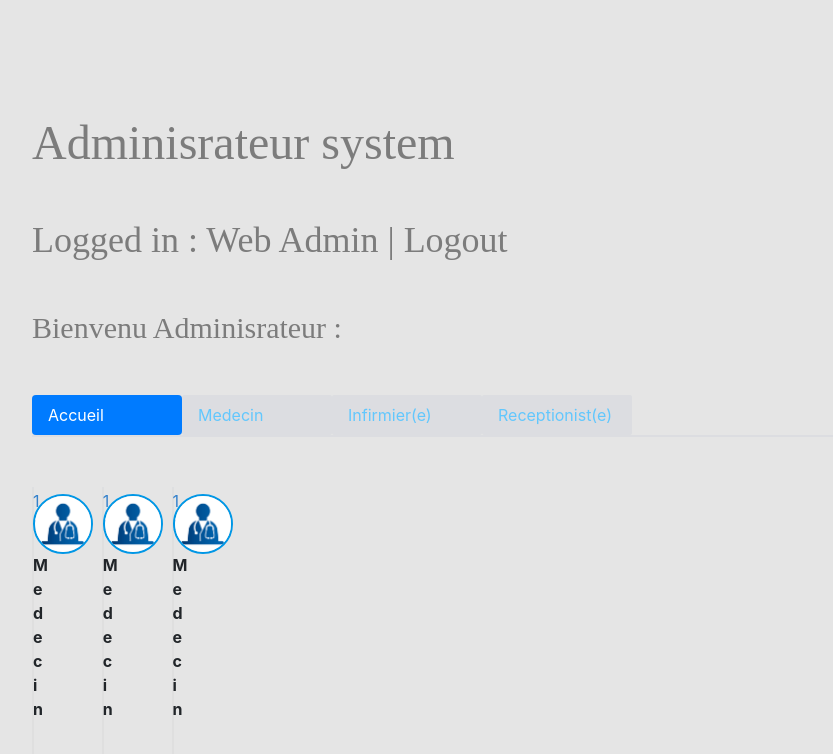
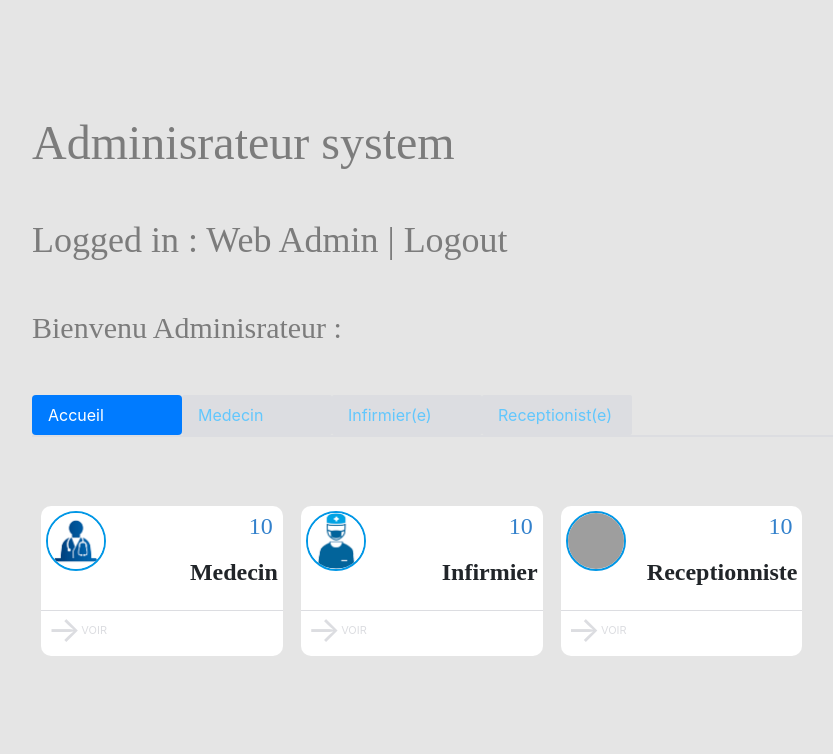
Before and after one commit to oherba/admin-dashbord-using-react-js, a React (Create React App) app: page / in a window 1280 px wide. Shown: the top 754 px of the page, without its empty margins (88-921 px from the left). Built offline with nearby package versions, Linux system fonts and the light colour scheme; grey boxes are pictures that could not be loaded.

Commit message:
loggedin frontend

```diff
--- a/src/components/login/Loggedin.css
+++ b/src/components/login/Loggedin.css
@@ -12,12 +12,8 @@
 }
 
 .logout{
-    /* position: absolute; */
     width: 495px;
     height: 41px;
-    /* left: 143px;
-    top: 221px; */
-
     font-family: Rokkitt;
     font-style: normal;
     font-weight: normal;
@@ -27,12 +23,8 @@
 }
 
 .bienvenu{
-    /* position: absolute; */
     width: 328px;
     height: 34px;
-    /* left: 146px;
-    top: 325px; */
-
     font-family: Rokkitt;
     font-style: normal;
     font-weight: normal;
@@ -72,13 +64,9 @@ a{
     color: #62C7FD;
 }
 
-
 .medcin{
     width: 60px;
     height: 60px;
-    /* left:0x;
-    top: 0px; */
-
     border-radius: 50%;
     border: 2px solid#0097E6;
     box-sizing: 10px;
@@ -89,31 +77,101 @@ a{
     margin-right: 10px;
 }
 
-.child-1 {
-    position: absolute;
-    top: 5px;
-    left: 10%;
-  }
-
-  .card {
-    margin-top: 50px;
-    border-bottom: 2px solid #DCDDE1 ;
-    border-top: 2px solid #DCDDE1 ;
-  }
-
   body{
     background: #E5E5E5;
   }
 
-  .docNmbr{
-      color: #3381CC;
+  .d-board{
+    display: flex;
+    flex-direction: row;
+    flex-wrap: nowrap;
+    width: 70%;
+    margin-top: 60px;
   }
 
-  .d-board{
-    width:100%;
-    display:  flex;
-    /* flex-direction: row; */
-     /* flex-wrap: nowrap; */
-    /* margin-left: 120px;
-    margin-top: 90px; */
+  .b_row {
+      width: 27%;
+      margin: 1%;
   }
+
+  .b_card {
+      background-color: #fff;
+      height: 150px;
+      max-width: 300px;
+      border-radius: 10px;
+  }
+
+  .top_card {
+    height: 70%;
+    position: relative;
+    border-bottom: 1px solid #DCDDE1;
+  }
+
+  .bottom_card {
+      height: 29%;
+      display: flex;
+      justify-content: left;
+      align-items: center;
+  }
+
+  .bottom_card button {
+      display: flex;
+      color: #DCDDE1;
+      background-color: transparent;
+      border: none;
+      align-items: center;
+  }
+
+  .bottom_card button p {
+    margin-top: 11px;
+    font-size: 11px;
+  }
+
+  .bottom_card button span {
+      font-size: 36px;
+      margin-bottom: 8px;
+  }
+
+  .med_img {
+      position: absolute;
+      left: 5px;
+      top: 5px;
+  }
+
+  .med_info {
+    position: absolute;
+    right: 5px;
+    top: 5px;
+    font-family: Quando;
+    font-style: normal;
+    font-weight: normal;
+    font-size: 24px;
+    line-height: 30px;
+  }
+
+  .med_nb {
+    float: right;
+    margin-right: 5px;
+    color: #3381CC;
+  }
+
+
+
+  .doct{
+    float:left;
+    width:180px;
+    height:160px;
+}
+.infr{
+    float:left;
+    width:180px;
+    height:160px;
+    margin-left:20px;
+}
+
+.recp{
+    /* float:right;  */
+    width:180px;
+    height:160px;
+
+}
--- a/src/components/login/Loggedin.jsx
+++ b/src/components/login/Loggedin.jsx
@@ -23,52 +23,68 @@ function Loggedin() {
                 </li>
 
             </ul>
+
              <div className="d-board">
-                <div className="row">
-                    <div className="col-lg-3 col-sm-6">
-                        <div className="card">
-                            <div className="child-1">
+                <div className="b_row">
+                    <div className="b_card">
+                        <div className="top_card">
+                            <div className="med_img">
                                  <img className="medcin" alt="medcin" src={process.env.PUBLIC_URL + 'medcin.png'} />
                             </div>
-                                <div>
-                                <p className="docNmbr">10</p>
+                            <div className="med_info">
+                                <p className="med_nb">10</p>
                                 <p><strong>Medecin</strong> </p>
                             </div>
-                                <hr></hr>
+                        </div>
+                        <div className="bottom_card">
+                            <button>
+                                <span> &#8594;</span>
+                                <p>VOIR</p>
+                            </button>
+                        </div>
+                    </div>
                 </div>
 
+                <div className="b_row">
+                    <div className="b_card">
+                        <div className="top_card">
+                            <div className="med_img">
+                                 <img className="medcin" alt="medcin" src={process.env.PUBLIC_URL + 'infirmier.png'} />
+                            </div>
+                            <div className="med_info">
+                                <p className="med_nb">10</p>
+                                <p><strong>Infirmier</strong> </p>
                             </div>
                         </div>
-                <div className="row">
-                    <div className="col-lg-3 col-sm-6">
-                        <div className="card">
-                            <div className="child-1">
-                                <img className="medcin" alt="medcin" src={process.env.PUBLIC_URL + 'medcin.png'} />
+                        <div className="bottom_card">
+                            <button>
+                                <span> &#8594;</span>
+                                <p>VOIR</p>
+                            </button>
                         </div>
-                                <div>
-                                <p className="docNmbr">10</p>
-                                <p><strong>Medecin</strong> </p>
                     </div>
-                                <hr></hr>
                 </div>
 
+                <div className="b_row">
+                    <div className="b_card">
+                        <div className="top_card">
+                            <div className="med_img">
+                                 <img className="medcin" alt="medcin" src={process.env.PUBLIC_URL + 'recpetionniste.jpg'} />
+                            </div>
+                            <div className="med_info">
+                                <p className="med_nb">10</p>
+                                <p><strong>Receptionniste</strong> </p>
                             </div>
                         </div>
-                <div className="row">
-                    <div className="col-lg-3 col-sm-6">
-                        <div className="card">
-                            <div className="child-1">
-                                <img className="medcin" alt="medcin" src={process.env.PUBLIC_URL + 'medcin.png'} />
+                        <div className="bottom_card">
+                            <button>
+                                <span> &#8594;</span>
+                                <p>VOIR</p>
+                            </button>
                         </div>
-                                <div>
-                                <p className="docNmbr">10</p>
-                                <p><strong>Medecin</strong> </p>
                     </div>
-                                <hr></hr>
                 </div>
 
-                    </div>
-                </div>
             </div>
 
         </div>
```
Lines whose indentation alone changed are shown as unchanged.
